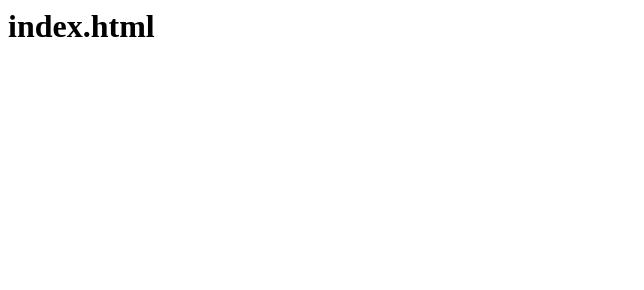
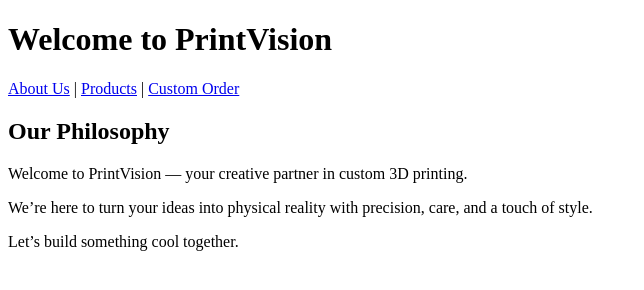
Before and after one commit to HishamY312/3dprintvision.github.io, a plain HTML site: page index.html in a window 1280 px wide. Shown: the whole page, without its empty margins (0-644 px from the left). Drawn offline with Linux system fonts and the light colour scheme.

Commit message:
Add files via upload

```diff
--- a/index.html
+++ b/index.html
@@ -1 +1,27 @@
-<html><head><title>index.html</title></head><body><h1>index.html</h1></body></html>
+<!DOCTYPE html>
+<html lang="en">
+<head>
+  <meta charset="UTF-8" />
+  <meta name="viewport" content="width=device-width, initial-scale=1.0" />
+  <title>PrintVision – 3D Printing</title>
+  <link rel="stylesheet" href="css/style.css" />
+</head>
+<body>
+  <header>
+    <h1>Welcome to PrintVision</h1>
+    <nav>
+      <a href="about.html">About Us</a> |
+      <a href="products/index.html">Products</a> |
+      <a href="custom-order.html">Custom Order</a>
+    </nav>
+  </header>
+  <main>
+    <section>
+      <h2>Our Philosophy</h2>
+      <p>Welcome to PrintVision — your creative partner in custom 3D printing.</p>
+      <p>We’re here to turn your ideas into physical reality with precision, care, and a touch of style.</p>
+      <p>Let’s build something cool together.</p>
+    </section>
+  </main>
+</body>
+</html>
```
